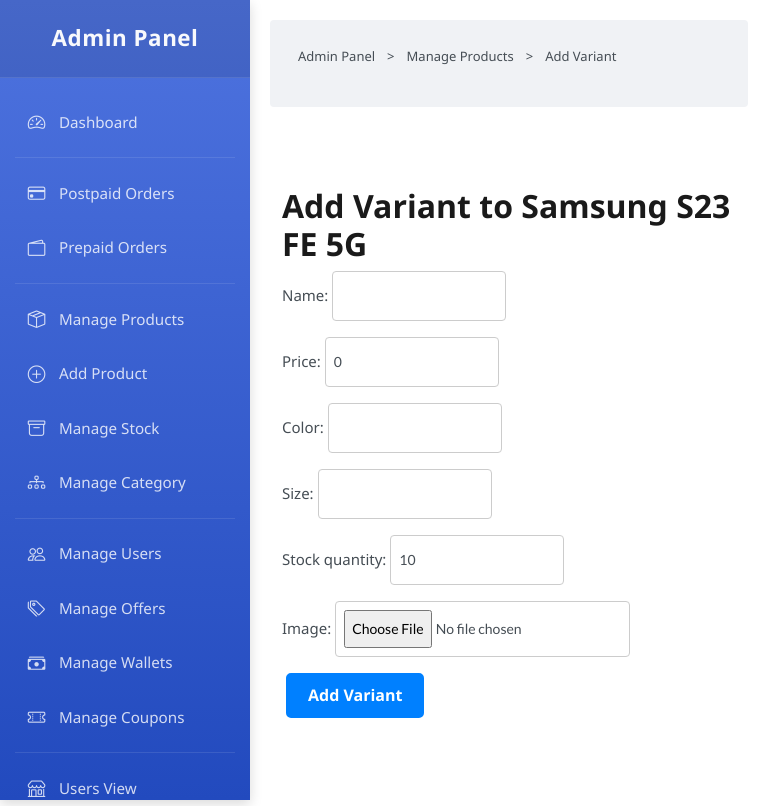
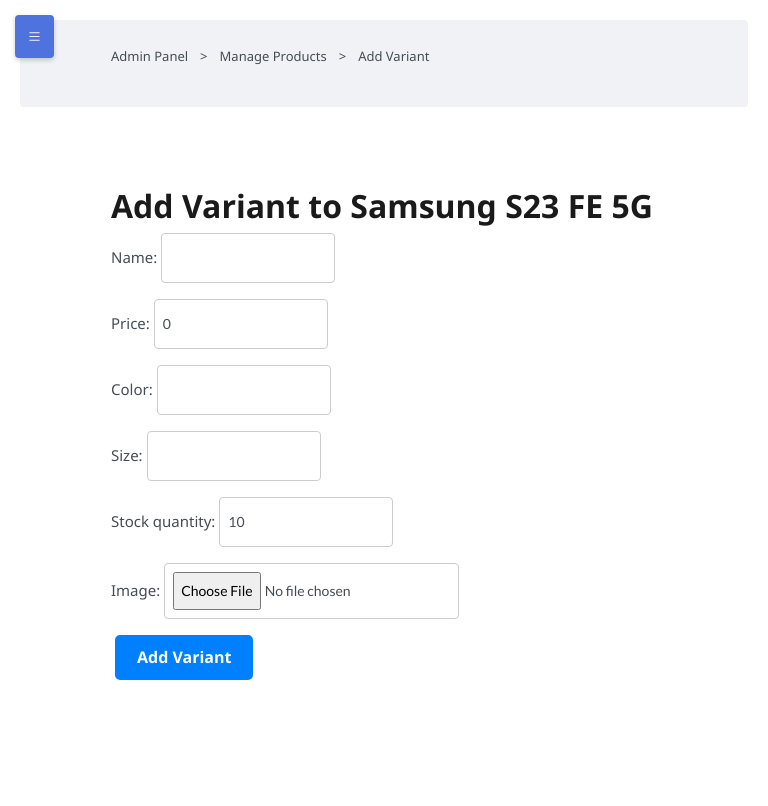
Before and after one commit to anjulmohd/Pixp-Postgres, a Django app: page /adminpanel/product/1/add-variant/ in a window 768 px wide. After the commit the page ends 680 px from the top, so only its background shows below. Run offline with Django 5.2, Linux system fonts and the light colour scheme; data comes from the database, SQL or seed files in the repository; some libraries are stand-ins or nearby versions.

Commit message:
modified admin page to responsive

```diff
--- a/shop/settings.py
+++ b/shop/settings.py
@@ -28,7 +28,7 @@
 # SECURITY WARNING: don't run with debug turned on in production!
 DEBUG = True
 
-ALLOWED_HOSTS = ['pixp.up.railway.app','https://pixp.up.railway.app']
+ALLOWED_HOSTS = ['pixp.up.railway.app','https://pixp.up.railway.app','127.0.0.1']
 CSRF_TRUSTED_ORIGINS = ['https://pixp.up.railway.app']
 
 
--- a/templates/admin/admin-base.html
+++ b/templates/admin/admin-base.html
@@ -29,7 +29,7 @@
     <!-- Custom CSS -->
     {% block extra_css %}
     <link href="{% static 'css/styles.css' %}" rel="stylesheet" />
-{% endblock %}
+    {% endblock %}
 
     <title>Ecommerce Website</title>
 
@@ -41,30 +41,52 @@
         --accent-color: #36b9cc;
         --text-light: #f8f9fc;
         --sidebar-width: 250px;
+        --sidebar-collapsed-width: 70px;
         --transition-speed: 0.3s;
         --sidebar-bg: linear-gradient(180deg, #4e73df 0%, #224abe 100%);
       }
 
       body {
         font-family: 'Nunito', 'Segoe UI', Roboto, sans-serif;
+        transition: margin-left var(--transition-speed) ease-in-out;
       }
 
       .sidebar {
         position: fixed;
         top: 0;
-        left: -var(--sidebar-width);
+        left: 0;
         width: var(--sidebar-width);
-        height: 100%;
+        height: 100vh;
         background: var(--sidebar-bg);
         box-shadow: 0 4px 12px rgba(0, 0, 0, 0.15);
         padding-top: 0;
-        transition: left var(--transition-speed) ease-in-out;
+        transition: width var(--transition-speed) ease-in-out;
         z-index: 1000;
         overflow-y: auto;
+        overflow-x: hidden;
       }
 
-      .sidebar.open {
-        left: 0;
+      .sidebar.collapsed {
+        width: var(--sidebar-collapsed-width);
+      }
+
+      .sidebar.collapsed .sidebar-header h3,
+      .sidebar.collapsed .nav-link span {
+        display: none;
+      }
+
+      .sidebar.collapsed .nav-link {
+        justify-content: center;
+        padding: 12px 0;
+      }
+
+      .sidebar.collapsed .nav-link i {
+        margin-right: 0;
+        font-size: 1.3rem;
+      }
+
+      .sidebar.collapsed .menu-divider {
+        margin: 10px 5px;
       }
 
       .sidebar-header {
@@ -72,6 +94,8 @@
         background-color: rgba(0, 0, 0, 0.1);
         border-bottom: 1px solid rgba(255, 255, 255, 0.1);
         text-align: center;
+        white-space: nowrap;
+        overflow: hidden;
       }
 
       .sidebar-header h3 {
@@ -80,6 +104,7 @@
         font-weight: 700;
         color: var(--text-light);
         letter-spacing: 0.5px;
+        transition: opacity var(--transition-speed);
       }
 
       .sidebar-menu {
@@ -97,6 +122,7 @@
         transition: all 0.2s ease;
         border-left: 4px solid transparent;
         margin: 4px 0;
+        white-space: nowrap;
       }
 
       .sidebar a i {
@@ -104,6 +130,7 @@
         font-size: 1.1rem;
         min-width: 25px;
         text-align: center;
+        transition: margin var(--transition-speed);
       }
 
       .sidebar a:hover {
@@ -123,6 +150,7 @@
         height: 1px;
         background-color: rgba(255, 255, 255, 0.1);
         margin: 10px 15px;
+        transition: margin var(--transition-speed);
       }
 
       /* Sidebar Toggle Button */
@@ -134,12 +162,20 @@
         color: white;
         border: none;
         border-radius: 4px;
-        padding: 10px 15px;
+        padding: 10px 12px;
         cursor: pointer;
         z-index: 1001;
         box-shadow: 0 2px 5px rgba(0, 0, 0, 0.2);
         transition: all 0.2s ease;
-      }
+        display: none; /* Hidden by default */
+    }
+
+    /* Show toggle button only on mobile */
+    @media (max-width: 768px) {
+        .sidebar-toggle {
+            display: block; /* Show on mobile */
+        }
+    }
 
       .sidebar-toggle:hover {
         background-color: var(--secondary-color);
@@ -147,31 +183,110 @@
 
       /* Main Content */
       .content {
-        margin-left: 0;
+        margin-left: var(--sidebar-width);
         padding: 20px;
         transition: margin-left var(--transition-speed) ease-in-out;
+        min-height: 100vh;
       }
 
-      .sidebar.open + .content {
-        margin-left: var(--sidebar-width);
+      .sidebar.collapsed + .content {
+        margin-left: var(--sidebar-collapsed-width);
+      }
+
+      /* Overlay for mobile */
+      .sidebar-overlay {
+        position: fixed;
+        top: 0;
+        left: 0;
+        right: 0;
+        bottom: 0;
+        background-color: rgba(0, 0, 0, 0.5);
+        z-index: 999;
+        display: none;
       }
 
       /* Responsive */
-      @media (min-width: 768px) {
+      @media (max-width: 992px) {
         .sidebar {
+          width: var(--sidebar-collapsed-width);
+        }
+
+        .sidebar .sidebar-header h3,
+        .sidebar .nav-link span {
+          display: none;
+        }
+
+        .sidebar .nav-link {
+          justify-content: center;
+          padding: 12px 0;
+        }
+
+        .sidebar .nav-link i {
+          margin-right: 0;
+          font-size: 1.3rem;
+        }
+
+        .sidebar .menu-divider {
+          margin: 10px 5px;
+        }
+
+        .content {
+          margin-left: var(--sidebar-collapsed-width);
+        }
+
+        .sidebar-toggle {
+          display: block;
+        }
+      }
+
+      @media (max-width: 768px) {
+        .sidebar {
+          left: -100%;
+          width: var(--sidebar-width);
+        }
+
+        .sidebar .sidebar-header h3,
+        .sidebar .nav-link span {
+          display: block;
+        }
+
+        .sidebar .nav-link {
+          justify-content: flex-start;
+          padding: 12px 20px;
+        }
+
+        .sidebar .nav-link i {
+          margin-right: 10px;
+          font-size: 1.1rem;
+        }
+
+        .sidebar .menu-divider {
+          margin: 10px 15px;
+        }
+
+        .sidebar.open {
           left: 0;
         }
+
         .content {
-          margin-left: var(--sidebar-width);
+          margin-left: 0;
         }
-        .sidebar-toggle {
-          display: none;
+
+        .sidebar.open + .content {
+          margin-left: 0;
+        }
+
+        .sidebar.open ~ .sidebar-overlay {
+          display: block;
         }
       }
     </style>
   </head>
 
-  <body >
+  <body>
+    <!-- Sidebar Overlay -->
+    <div class="sidebar-overlay" id="sidebarOverlay" onclick="toggleSidebar()"></div>
+
     <!-- Sidebar Toggle Button -->
     <button class="sidebar-toggle" onclick="toggleSidebar()">
       <i class="bi bi-list"></i>
@@ -185,48 +300,48 @@
 
       <div class="sidebar-menu">
         <a href="{% url 'dashboard' %}" class="nav-link">
-          <i class="bi bi-speedometer2"></i> Dashboard
+          <i class="bi bi-speedometer2"></i> <span>Dashboard</span>
         </a>
 
         <div class="menu-divider"></div>
         <a href="{% url 'manage_orders' %}" class="nav-link">
-          <i class="bi bi-credit-card"></i> Postpaid Orders
+          <i class="bi bi-credit-card"></i> <span>Postpaid Orders</span>
         </a>
         <a href="{% url 'manage_paidorders' %}" class="nav-link">
-          <i class="bi bi-wallet2"></i> Prepaid Orders
+          <i class="bi bi-wallet2"></i> <span>Prepaid Orders</span>
         </a>
 
         <div class="menu-divider"></div>
         <a href="{% url 'product_list' %}" class="nav-link">
-          <i class="bi bi-box-seam"></i> Manage Products
+          <i class="bi bi-box-seam"></i> <span>Manage Products</span>
         </a>
         <a href="{% url 'add_product' %}" class="nav-link">
-          <i class="bi bi-plus-circle"></i> Add Product
+          <i class="bi bi-plus-circle"></i> <span>Add Product</span>
         </a>
         <a href="{% url 'manage_all_stock' %}" class="nav-link">
-          <i class="bi bi-archive"></i> Manage Stock
+          <i class="bi bi-archive"></i> <span>Manage Stock</span>
         </a>
         <a href="{% url 'manage_category' %}" class="nav-link">
-          <i class="bi bi-diagram-3"></i> Manage Category
+          <i class="bi bi-diagram-3"></i> <span>Manage Category</span>
         </a>
 
         <div class="menu-divider"></div>
         <a href="{% url 'admin_users' %}" class="nav-link">
-          <i class="bi bi-people"></i> Manage Users
+          <i class="bi bi-people"></i> <span>Manage Users</span>
         </a>
         <a href="{% url 'manage_offers' %}" class="nav-link">
-          <i class="bi bi-tags"></i> Manage Offers
+          <i class="bi bi-tags"></i> <span>Manage Offers</span>
         </a>
         <a href="{% url 'manage_wallets' %}" class="nav-link">
-          <i class="bi bi-cash-stack"></i> Manage Wallets
+          <i class="bi bi-cash-stack"></i> <span>Manage Wallets</span>
         </a>
         <a href="{% url 'coupon_list' %}" class="nav-link">
-          <i class="bi bi-ticket-perforated"></i> Manage Coupons
+          <i class="bi bi-ticket-perforated"></i> <span>Manage Coupons</span>
         </a>
 
         <div class="menu-divider"></div>
         <a href="{% url 'shop' %}" class="nav-link">
-          <i class="bi bi-shop"></i> Users View
+          <i class="bi bi-shop"></i> <span>Users View</span>
         </a>
       </div>
     </div>
@@ -241,14 +356,73 @@
       function toggleSidebar() {
         const sidebar = document.getElementById("sidebar");
         const content = document.getElementById("content");
+        const overlay = document.getElementById("sidebarOverlay");
 
-        sidebar.classList.toggle("open");
-        if (sidebar.classList.contains("open")) {
-          content.style.marginLeft = "250px";
-        } else {
+        // For mobile view
+        if (window.innerWidth <= 768) {
+          sidebar.classList.toggle("open");
+          overlay.style.display = sidebar.classList.contains("open") ? "block" : "none";
+        }
+        // For tablet view
+        else if (window.innerWidth <= 992) {
+          sidebar.classList.toggle("collapsed");
+          if (sidebar.classList.contains("collapsed")) {
+            content.style.marginLeft = "70px";
+          } else {
+            content.style.marginLeft = "250px";
+          }
+        }
+      }
+
+      // Close sidebar when clicking outside on mobile
+      document.addEventListener('click', function(event) {
+        const sidebar = document.getElementById('sidebar');
+        const overlay = document.getElementById('sidebarOverlay');
+
+        if (window.innerWidth <= 768 &&
+            !sidebar.contains(event.target) &&
+            !event.target.classList.contains('sidebar-toggle')) {
+          sidebar.classList.remove('open');
+          overlay.style.display = 'none';
+        }
+      });
+
+      // Handle window resize
+      window.addEventListener('resize', function() {
+        const sidebar = document.getElementById("sidebar");
+        const content = document.getElementById("content");
+        const overlay = document.getElementById("sidebarOverlay");
+
+        if (window.innerWidth > 768) {
+          sidebar.classList.remove('open');
+          overlay.style.display = 'none';
+
+          if (window.innerWidth <= 992) {
+            sidebar.classList.add('collapsed');
+            content.style.marginLeft = "70px";
+          } else {
+            sidebar.classList.remove('collapsed');
+            content.style.marginLeft = "250px";
+          }
+        }
+      });
+
+      // Initialize sidebar based on screen size
+      document.addEventListener("DOMContentLoaded", function() {
+        const sidebar = document.getElementById("sidebar");
+        const content = document.getElementById("content");
+
+        if (window.innerWidth <= 992) {
+          sidebar.classList.add('collapsed');
+          content.style.marginLeft = "70px";
+        }
+
+        if (window.innerWidth <= 768) {
+          sidebar.classList.remove('collapsed');
+          sidebar.classList.remove('open');
           content.style.marginLeft = "0";
         }
-      }
+      });
     </script>
     <script>
       function toggleUpdateForm(userId) {
```
